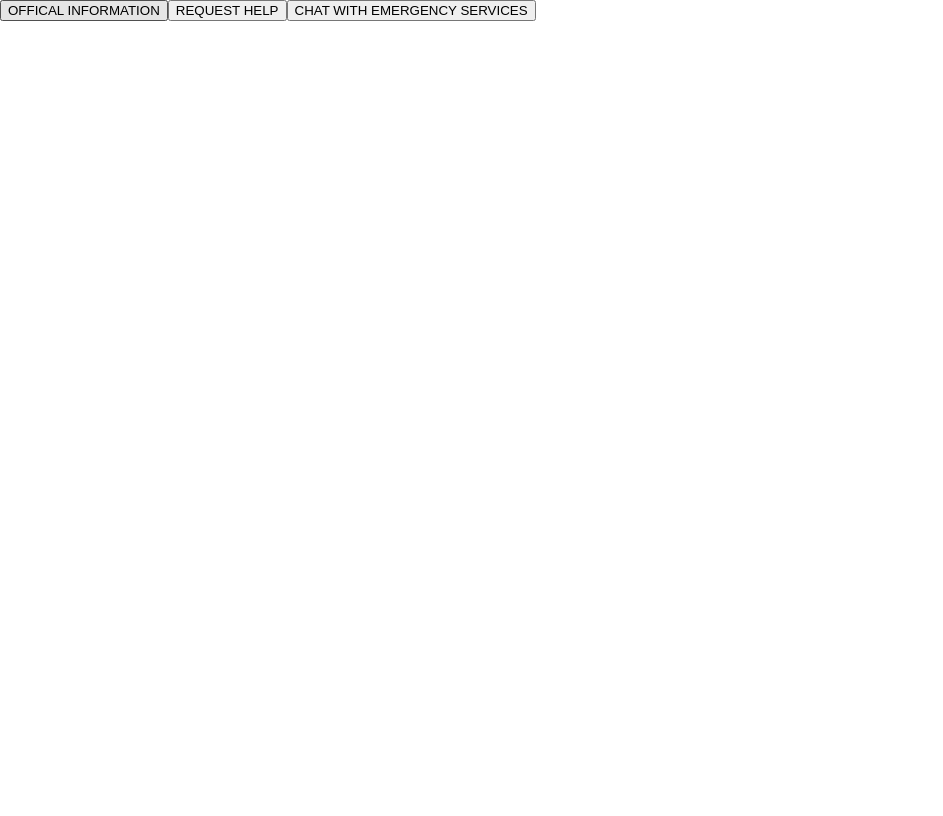
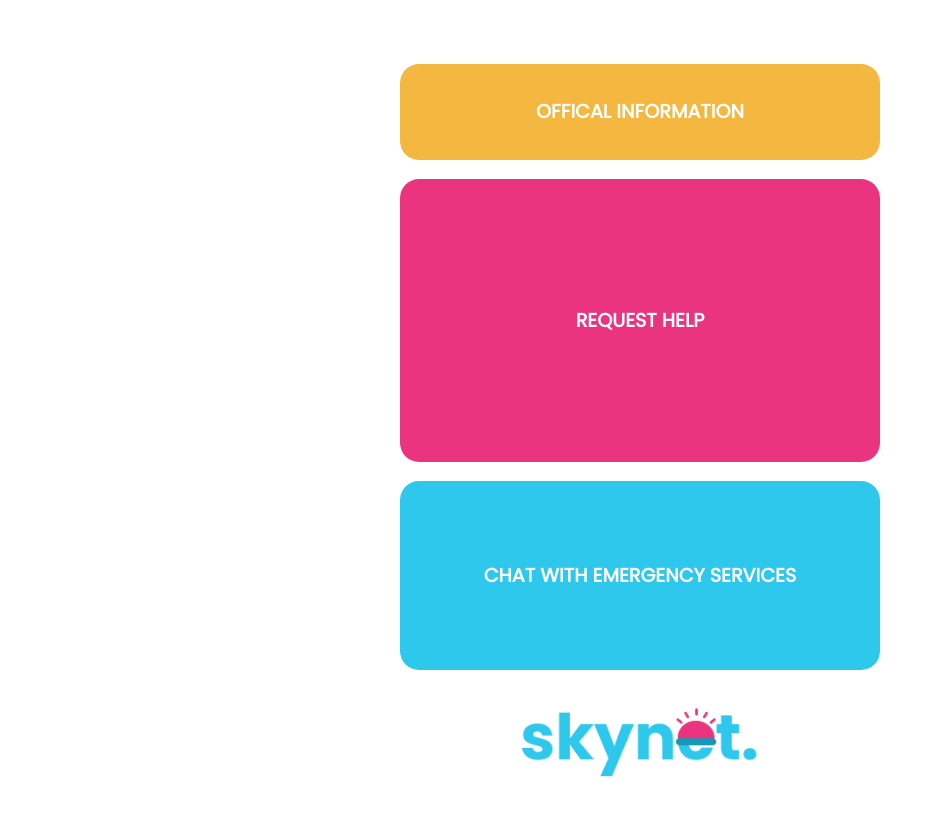
Before and after one commit to chimingyip/sky-net, a Gatsby site: page / in a window 1280 px wide. Shown: the whole page, without its empty margins (0-943 px from the left). Built offline with nearby package versions, Linux system fonts and the light colour scheme; Gatsby itself is replaced by a stand-in of ours.

Commit message:
first page done
should look fine on desktop ratios

```diff
--- a/global.css
+++ b/global.css
@@ -1,5 +1,6 @@
 html, body, #___gatsby {
     height: 100%;
+    margin: 0px;
 }
 
 body {
@@ -8,4 +9,5 @@ body {
 
 #gatsby-focus-wrapper {
     height: 100%;
+    margin: 0px;
 }
--- a/src/pages/button.css
+++ b/src/pages/button.css
@@ -3,7 +3,7 @@ button {
     color: white;
     border: 0;
     border-style: none;
-    margin-bottom: 2em;
+    margin-bottom: 1em;
     width: 100%;
     font-size: larger;
     font-family: Poppins, sans-serif;
@@ -14,14 +14,17 @@ button:active {
 }
 
 #mainBar {
-    background-color: rgba(255, 0, 0, 0.3);
+    /* background-color: rgba(255, 0, 0, 0.3); */
     margin: 2% auto;
+    margin-top: 5%;
     max-width: 30em;
     width: 60%;
     min-height: 500;
-    height: 100%;
+    height: 90%;
     display: flex;
     flex-direction: column;
+    justify-content: center;
+    align-items: center;
 }
 #first {
     background-color: #F4B740;
--- a/src/pages/index.js
+++ b/src/pages/index.js
@@ -1,24 +1,30 @@
-import * as React from "react"
-import { Link } from "gatsby"
+import * as React from "react";
+import { navigate } from "gatsby";
+import 'fontsource-poppins';
+import './button.css';
+import logo from "./../images/skynet.png";
 
-// markup
-export default function Home() {
+const homePage = () => {
   return (
-    <main style={{ width: '100%', height: '90%', margin: 0, padding: 0, top: 0 }}>
+    <main style={{ width: '100%', height: '100%', margin: 0, padding: 0, top: 0 }}>
       <title>Sky-net</title>
       <div id='mainBar'>
         {/* <h1>Hello World</h1> */}
-                <button id='first'>
+        <button id='first' onClick={() => navigate('information-feed')}>
           OFFICAL INFORMATION
                 </button>
-                <button id='second'>
+        <button id='second' onClick={() => navigate('request-help')}>
           REQUEST HELP
                 </button>
-                <button id='third'>
+        <button id='third' onClick={() => navigate('chat')}>
           CHAT WITH EMERGENCY SERVICES
                 </button>
+        <img src={logo} width='50%' style={{ marginTop: 'auto' }} />
         {/* <p style={{margin: 0}}>hello</p> */}
       </div>
     </main>
   )
 }
+
+
+export default homePage;
```
Also changed, not shown: src/pages/home.js (+7 -25 lines), src/images/skynet.png (added). Lines whose indentation alone changed are shown as unchanged.
